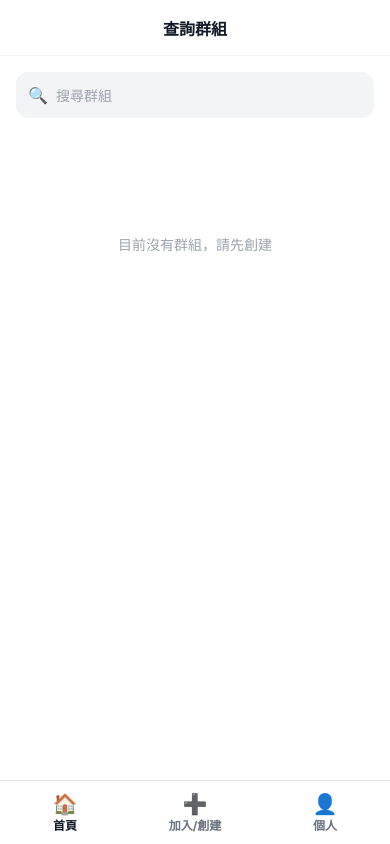
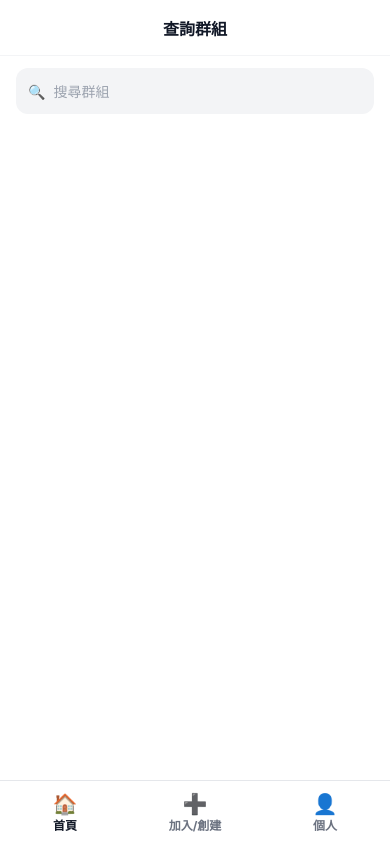
Before and after one commit to abc123936/http, a React Native app: screen /Tabs in a window 390 px wide. Built offline with nearby package versions, Linux system fonts and the light colour scheme.

Commit message:
fix web touch

```diff
--- a/context/GroupContext.tsx
+++ b/context/GroupContext.tsx
@@ -9,15 +9,15 @@ interface PendingMember { userId: string; userName: string; groupId: string; }
 interface GroupContextType {
   groups: Group[];
   setGroups: (update: Group[] | ((prev: Group[]) => Group[])) => void;
-  addGroup: (name: string) => Promise<Group>; // 👈 補上這行解決紅線
-  joinGroupById: (id: string) => Promise<boolean>; // 👈 補上這行解決紅線
+  addGroup: (groupName: string) => Promise<Group>;
+  joinGroupById: (id: string) => Promise<boolean>;
   pendingRequests: PendingMember[];
   handleReview: (userId: string, groupId: string, isApprove: boolean) => Promise<void>;
   getGroupMembers: (groupId: string) => Member[];
 }
 
 const GroupContext = createContext<GroupContextType | undefined>(undefined);
-const STORAGE_KEY = "fc_groups_v2";
+const STORAGE_KEY = "fc_groups_v3"; // 🌟 再次更換 Key 徹底清空之前的「我瘋嗷嗷」
 
 export const GroupProvider: React.FC<{ children: React.ReactNode }> = ({ children }) => {
   const [groups, _setGroups] = useState<Group[]>([]);
@@ -25,6 +25,7 @@ export const GroupProvider: React.FC<{ children: React.ReactNode }> = ({ childre
     { userId: "user_01", userName: "小明", groupId: "7CD9QCC668HP" },
   ]);
 
+  // 同步更新與存檔
   const setGroups = useCallback((update: Group[] | ((prev: Group[]) => Group[])) => {
     _setGroups((prev) => {
       const next = typeof update === "function" ? update(prev) : update;
@@ -39,10 +40,10 @@ export const GroupProvider: React.FC<{ children: React.ReactNode }> = ({ childre
     });
   }, []);
 
-  const addGroup = async (name: string) => {
+  const addGroup = async (groupName: string) => {
     const newGroup: Group = {
-      id: Math.random().toString(36).substring(2, 10).toUpperCase(),
-      name,
+      id: Math.random().toString(36).substring(2, 9).toUpperCase(),
+      name: groupName,
       status: "正常",
       createdAt: Date.now(),
       muted: false,
@@ -52,16 +53,13 @@ export const GroupProvider: React.FC<{ children: React.ReactNode }> = ({ childre
     return newGroup;
   };
 
-  const joinGroupById = async (id: string) => groups.some(g => g.id === id);
-
   const handleReview = async (userId: string, groupId: string, isApprove: boolean) => {
     if (isApprove) {
       const applicant = pendingRequests.find(r => r.userId === userId);
       if (applicant) {
         setGroups(prev => prev.map(g => {
           if (g.id === groupId) {
-            const exists = g.members.some(m => m.userId === userId);
-            if (exists) return g;
+            if (g.members.some(m => m.userId === userId)) return g;
             return { ...g, members: [...g.members, { userId: applicant.userId, userName: applicant.userName, role: "成員", status: "正常" }] };
           }
           return g;
@@ -71,6 +69,7 @@ export const GroupProvider: React.FC<{ children: React.ReactNode }> = ({ childre
     setPendingRequests(prev => prev.filter(r => r.userId !== userId));
   };
 
+  const joinGroupById = async (id: string) => groups.some(g => g.id === id);
   const getGroupMembers = (groupId: string) => groups.find(g => g.id === groupId)?.members || [];
 
   return (
--- a/screens/ScreenGroupList.tsx
+++ b/screens/ScreenGroupList.tsx
@@ -1,15 +1,13 @@
-import React, { useMemo, useState, useEffect } from "react";
+import React, { useMemo, useState } from "react";
 import { SafeAreaView, StyleSheet, Text, View, Pressable, FlatList, Alert, TextInput, Modal, TouchableOpacity, Platform } from "react-native";
 import { useGroups } from "../context/GroupContext";
 
 export default function ScreenGroupList({ navigation }: any) {
-  // 從 Context 獲取資料與更新函式
   const { groups, setGroups } = useGroups();
   const [query, setQuery] = useState("");
   const [menuOpen, setMenuOpen] = useState(false);
   const [menuGroupId, setMenuGroupId] = useState<string | null>(null);
 
-  // 當 groups 改變時，Filtered 會重新計算
   const filtered = useMemo(() => {
     const q = query.trim().toLowerCase();
     return q ? groups.filter((g) => g.name.toLowerCase().includes(q)) : groups;
@@ -17,131 +15,70 @@ export default function ScreenGroupList({ navigation }: any) {
 
   const openMenu = (id: string) => { setMenuGroupId(id); setMenuOpen(true); };
   const closeMenu = () => { setMenuOpen(false); setMenuGroupId(null); };
-  const getGroup = () => groups.find((g) => g.id === menuGroupId);
-
-  const toggleMute = () => {
-    const g = getGroup();
-    if (!g) return;
-    setGroups((prev) => prev.map((x) => (x.id === g.id ? { ...x, muted: !x.muted } : x)));
-    closeMenu();
-  };
 
   const leaveGroup = () => {
-    const g = getGroup();
+    const g = groups.find(x => x.id === menuGroupId);
     if (!g) return;
     const tid = g.id;
     const tname = g.name;
-
-    // 先關閉選單，再彈出確認
     closeMenu();
 
-    setTimeout(() => {
-      Alert.alert("確認操作", `確定要退出「${tname}」嗎？`, [
+    const doDelete = () => setGroups((prev) => prev.filter((x) => x.id !== tid));
+
+    if (Platform.OS === 'web') {
+      if (window.confirm(`確定退出「${tname}」？`)) doDelete();
+    } else {
+      Alert.alert("確認", `確定退出「${tname}」？`, [
         { text: "取消", style: "cancel" },
-        {
-          text: "確定退出",
-          style: "destructive",
-          onPress: () => {
-            // 🌟 這裡執行後，Context 裡的 AsyncStorage 會同步存檔
-            setGroups((prev) => {
-              const next = prev.filter((x) => x.id !== tid);
-              return [...next]; // 展開運算子確保引用改變，觸發渲染
-            });
-          }
-        },
+        { text: "確定", style: "destructive", onPress: doDelete },
       ]);
-    }, 100);
+    }
   };
 
   return (
     <SafeAreaView style={styles.safe}>
-      <View style={styles.header}>
-        <Text style={styles.headerTitle}>查詢群組</Text>
-      </View>
-
+      <View style={styles.header}><Text style={styles.headerTitle}>查詢群組</Text></View>
       <View style={styles.searchWrap}>
         <View style={styles.searchBox}>
-          <Text style={{ fontSize: 16 }}>🔍</Text>
-          <TextInput
-            value={query}
-            onChangeText={setQuery}
-            placeholder="搜尋群組"
-            style={styles.searchInput}
-            placeholderTextColor="#9ca3af"
-          />
+          <Text>🔍</Text>
+          <TextInput value={query} onChangeText={setQuery} placeholder="搜尋群組" style={styles.searchInput} placeholderTextColor="#9ca3af" />
         </View>
       </View>
-
       <FlatList
         data={filtered}
-        // 🌟 關鍵：extraData 讓 FlatList 監控全域 groups 的變動
-        extraData={groups}
         keyExtractor={(item) => item.id}
+        extraData={groups} // 🌟 強制刷新
         contentContainerStyle={styles.listPadding}
         renderItem={({ item }) => (
-          <Pressable
-            onPress={() => navigation.navigate("MemberList", { group: item })}
-            style={styles.card}
-          >
+          <Pressable onPress={() => navigation.navigate("MemberList", { group: item })} style={styles.card}>
             <Text style={styles.groupName}>{item.name}</Text>
             <View style={styles.rightIcons}>
-              {/* 快速切換通知 */}
-              <Pressable
-                onPress={(e) => {
-                  e.stopPropagation();
-                  setGroups(prev => prev.map(x => x.id === item.id ? {...x, muted: !x.muted} : x));
-                }}
-                style={styles.iconBtn}
-              >
+              <Pressable onPress={(e) => { e.stopPropagation(); setGroups(prev => prev.map(x => x.id === item.id ? {...x, muted: !x.muted} : x)); }} style={styles.iconBtn}>
                 <Text style={{ fontSize: 18 }}>{item.muted ? "🔇" : "🔈"}</Text>
               </Pressable>
-
-              {/* 選單 */}
-              <Pressable
-                onPress={(e) => { e.stopPropagation(); openMenu(item.id); }}
-                style={styles.iconBtn}
-              >
+              <Pressable onPress={(e) => { e.stopPropagation(); openMenu(item.id); }} style={styles.iconBtn}>
                 <Text style={styles.icon}>⋯</Text>
               </Pressable>
             </View>
           </Pressable>
         )}
-        ListEmptyComponent={
-          <View style={styles.emptyBox}>
-            <Text style={{ color: "#9ca3af" }}>目前沒有群組，請先創建</Text>
-          </View>
-        }
       />
-
-      <Modal visible={menuOpen} transparent animationType="fade" onRequestClose={closeMenu}>
-        <Pressable style={styles.modalBackdrop} onPress={closeMenu}>
-          <View style={{ flex: 1 }} />
-        </Pressable>
+      <Modal visible={menuOpen} transparent animationType="fade">
+        <Pressable style={styles.modalBackdrop} onPress={closeMenu}><View style={{ flex: 1 }} /></Pressable>
         <View style={styles.sheet}>
           <View style={styles.sheetHandle} />
-
-          <TouchableOpacity style={styles.sheetItem} onPress={toggleMute}>
-            <Text style={styles.sheetText}>{getGroup()?.muted ? "開啟推播" : "關閉推播"}</Text>
+          <TouchableOpacity style={styles.sheetItem} onPress={() => { setGroups(prev => prev.map(x => x.id === menuGroupId ? {...x, muted: !x.muted} : x)); closeMenu(); }}>
+            <Text style={styles.sheetText}>{groups.find(x => x.id === menuGroupId)?.muted ? "開啟推播" : "關閉推播"}</Text>
           </TouchableOpacity>
-
           <View style={styles.sheetDivider} />
-
-          <TouchableOpacity
-            style={styles.sheetItem}
-            onPress={() => { closeMenu(); navigation.navigate("ReviewMembers", { group: getGroup() }); }}
-          >
+          <TouchableOpacity style={styles.sheetItem} onPress={() => { closeMenu(); navigation.navigate("ReviewMembers", { group: groups.find(x => x.id === menuGroupId) }); }}>
             <Text style={styles.sheetText}>審核新成員</Text>
           </TouchableOpacity>
-
           <View style={styles.sheetDivider} />
-
           <TouchableOpacity style={styles.sheetItem} onPress={leaveGroup}>
             <Text style={[styles.sheetText, { color: "#ef4444" }]}>退出群組</Text>
           </TouchableOpacity>
-
-          <TouchableOpacity style={[styles.sheetItem, { marginTop: 8 }]} onPress={closeMenu}>
-            <Text style={[styles.sheetText, { color: "#6b7280" }]}>取消</Text>
-          </TouchableOpacity>
+          <TouchableOpacity style={[styles.sheetItem, { marginTop: 8 }]} onPress={closeMenu}><Text style={[styles.sheetText, { color: "#6b7280" }]}>取消</Text></TouchableOpacity>
         </View>
       </Modal>
     </SafeAreaView>
@@ -152,20 +89,19 @@ const styles = StyleSheet.create({
   safe: { flex: 1, backgroundColor: "#fff" },
   header: { height: 56, justifyContent: "center", alignItems: "center", borderBottomWidth: 1, borderBottomColor: "#f3f4f6" },
   headerTitle: { fontSize: 16, fontWeight: "800", color: "#111827" },
-  searchWrap: { padding: 16 },
+  searchWrap: { paddingHorizontal: 16, paddingVertical: 12 },
   searchBox: { height: 46, borderRadius: 12, backgroundColor: "#f3f4f6", paddingHorizontal: 12, flexDirection: "row", alignItems: "center", gap: 8 },
   searchInput: { flex: 1, fontSize: 14, color: "#111827" },
-  listPadding: { paddingHorizontal: 16, paddingBottom: 20 },
-  card: { height: 64, borderRadius: 16, backgroundColor: "#f9fafb", paddingHorizontal: 16, marginBottom: 12, flexDirection: "row", alignItems: "center", justifyContent: "space-between", borderWidth: 1, borderColor: "#f3f4f6" },
+  listPadding: { paddingHorizontal: 16 },
+  card: { height: 60, borderRadius: 12, backgroundColor: "#f3f4f6", paddingHorizontal: 16, marginBottom: 12, flexDirection: "row", alignItems: "center", justifyContent: "space-between" },
   groupName: { fontSize: 15, fontWeight: "700", color: "#111827" },
-  rightIcons: { flexDirection: "row", alignItems: "center", gap: 10 },
-  iconBtn: { padding: 8 },
-  icon: { fontSize: 20, color: "#4b5563" },
-  modalBackdrop: { flex: 1, backgroundColor: "rgba(0,0,0,0.4)" },
-  sheet: { position: "absolute", left: 0, right: 0, bottom: 0, padding: 16, paddingBottom: 30, backgroundColor: "#fff", borderTopLeftRadius: 24, borderTopRightRadius: 24 },
-  sheetHandle: { width: 40, height: 4, borderRadius: 2, backgroundColor: "#e5e7eb", alignSelf: "center", marginBottom: 16 },
-  sheetItem: { paddingVertical: 16, alignItems: "center" },
-  sheetText: { fontSize: 16, fontWeight: "700", color: "#111827" },
+  rightIcons: { flexDirection: "row", alignItems: "center", gap: 8 },
+  iconBtn: { padding: 6 },
+  icon: { fontSize: 18, color: "#111827" },
+  modalBackdrop: { flex: 1, backgroundColor: "rgba(0,0,0,0.3)" },
+  sheet: { position: "absolute", left: 0, right: 0, bottom: 0, padding: 12, paddingBottom: 24, backgroundColor: "#fff", borderTopLeftRadius: 20, borderTopRightRadius: 20 },
+  sheetHandle: { width: 40, height: 5, borderRadius: 999, backgroundColor: "#e5e7eb", alignSelf: "center", marginBottom: 12 },
+  sheetItem: { paddingVertical: 14, paddingHorizontal: 12, borderRadius: 12 },
+  sheetText: { fontSize: 15, fontWeight: "800", color: "#111827" },
   sheetDivider: { height: 1, backgroundColor: "#f3f4f6" },
-  emptyBox: { alignItems: "center", marginTop: 100 }
 });
```
